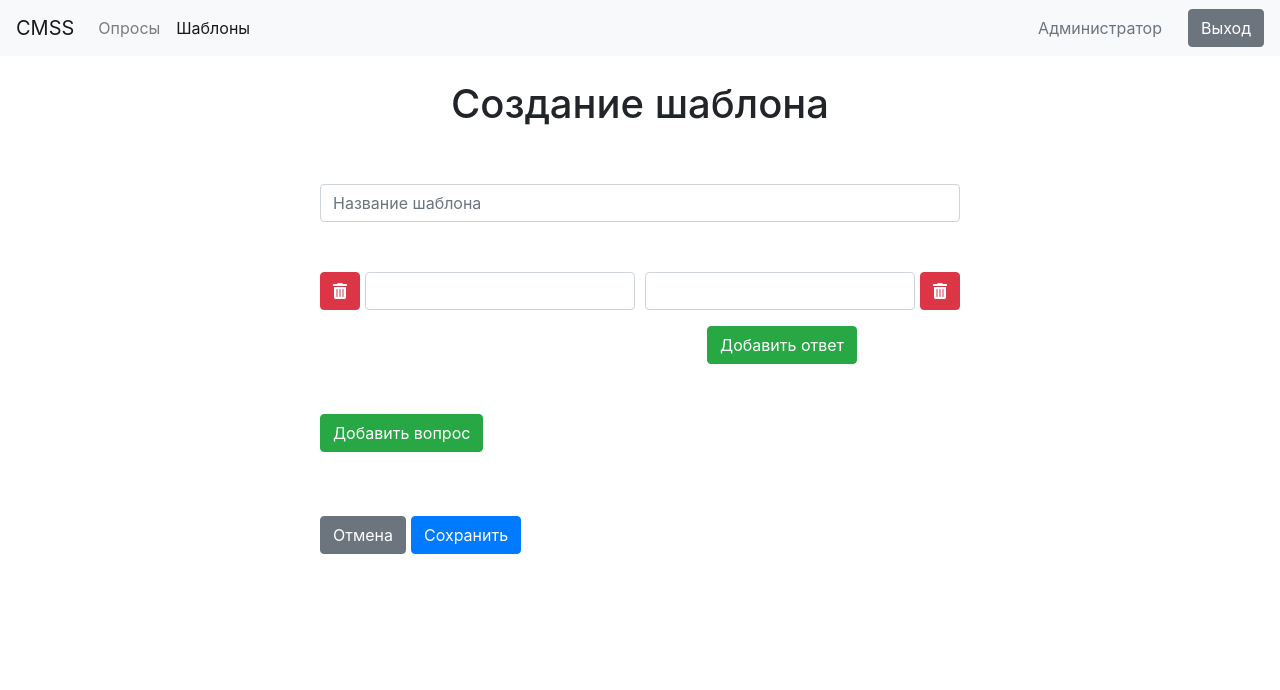
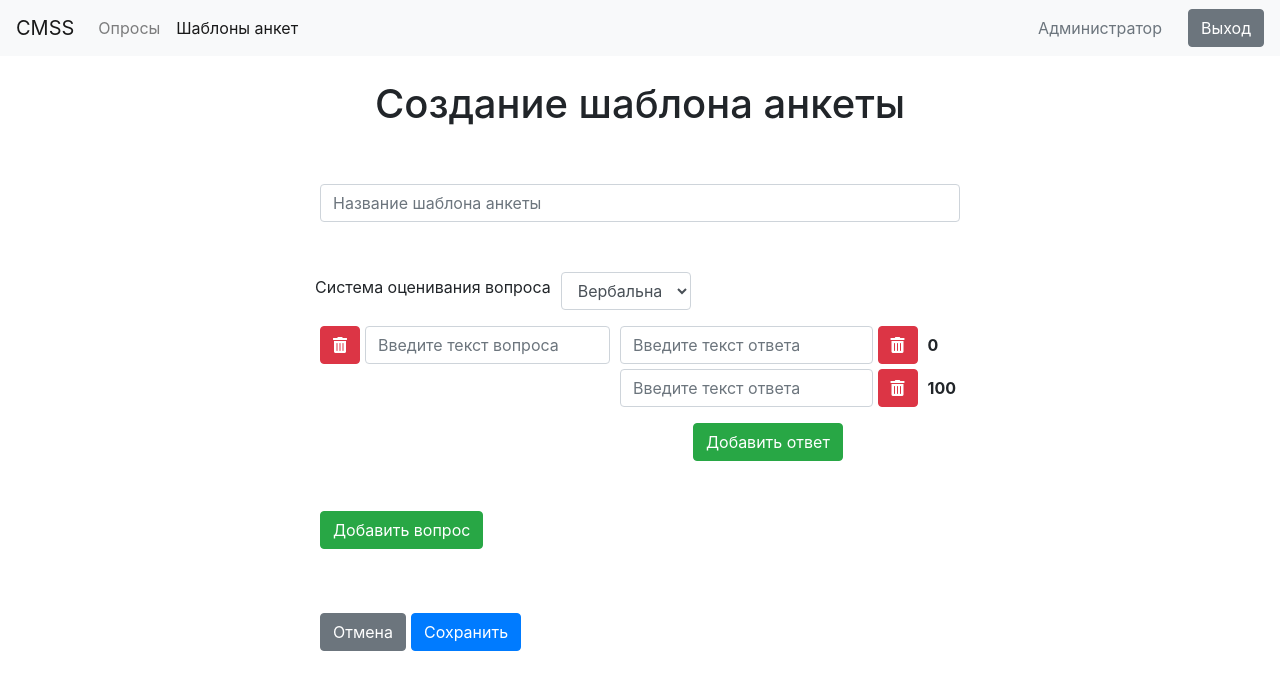
Before and after one commit to Cheltsov/diplombor, a Django app: template templates/adminer/pattern_create.html in a window 1280 px wide. Shown: the top 690 px of the page. Run offline with Django 3.2, Linux system fonts and the light colour scheme; the template is opened without the code that fills it, so the values that code supplies are empty; some libraries are stand-ins or nearby versions.

Commit message:
Making edits for questionnaire templates

```diff
--- a/adminer/core/data.py
+++ b/adminer/core/data.py
@@ -13,6 +13,7 @@ def createJsonQuestion(questions):
         ques_json.append({
             "id": question.id,
             "title": question.title,
-            "answers": question.answer_set.all()
+            "answers": question.answer_set.all(),
+            'is_verbal': question.is_verbal,
         })
     return ques_json
--- a/adminer/models.py
+++ b/adminer/models.py
@@ -42,6 +42,7 @@ class Question(models.Model):
     title = models.CharField(max_length=100, blank=True, null=True)
     id_polls = models.ForeignKey(Polls, on_delete=models.SET_NULL, default="", null=True)
     id_pattern = models.ForeignKey(Pattern, on_delete=models.SET_NULL, default="", null=True)
+    is_verbal = models.BooleanField(blank=True, null=False, default=False)
 
     class Meta:
         managed = True
--- a/static/adminer/css/edit_pattern.css
+++ b/static/adminer/css/edit_pattern.css
@@ -1,7 +1,15 @@
+.box-master {
+    margin: 10px -5px;
+}
+
 .box {
     display: flex;
     justify-content: center;
-    margin: 10px -5px;
+}
+
+.select_verbal {
+    width: 20%;
+    margin-left: 10px;
 }
 
 .item {
@@ -12,6 +20,7 @@
 .box_answer {
     display: flex;
     margin-bottom: 5px;
+    align-items: center;
 }
 
 .box_answer > button {
@@ -21,3 +30,9 @@
 .delete_question {
     margin-right: 5px
 }
+
+.cost-answer {
+    margin-left: 10px;
+    font-weight: bold;
+    width: 45px;
+}
--- a/static/adminer/js/pattern_edit.js
+++ b/static/adminer/js/pattern_edit.js
@@ -6,30 +6,47 @@ $(document).ready(function () {
         if ($('.box').length != 1) {
             $('#question_box_' + id).remove();
         } else {
-            alert('Нельзя удалить последний');
+            alert('Нельзя удалить последний вопрос');
         }
     });
 
     // Добавление вопроса
     $(document).on('click', '#add_question', function (e) {
         e.preventDefault();
-        let count_box = parseInt($('#form_pattern_edit').children('.box').last().attr('data-id')) + 1;
-        $('.box').last().after(`
-                <div class="box" id="question_box_` + count_box + `" data-id="` + count_box + `">
+
+        let count_box = parseInt($('#form_pattern_edit').children('.box-master').last().attr('data-id')) + 1;
+        $('.box-master').last().after(`
+                <div class="box-master" id="question_box_` + count_box + `" data-id="` + count_box + `">
+                    <div class="form-group d-flex align-items-center">
+                        <label for="question[` + count_box + `]['is_verbal']">Система оценивания вопроса</label>
+                        <select id="question[` + count_box + `]['is_verbal']" class="form-control select_verbal" data-id="` + count_box + `" name="question[`+count_box+`]['is_verbal']">
+                            <option value="1">Вербальная</option>
+                            <option value="0">Числовая</option>
+                        </select>
+                    </div>
+                    <div class="box">
                         <div class="item">
                             <div style="display: flex">
                                 <button class="btn btn-danger delete_question" data-id="` + count_box + `"><i class="fas fa-trash-alt"></i></button>
-                            <input type="text" required class="form-control" value="" name="question[` + count_box + `]['title']">
+                                <input type="text" required class="form-control" value="" name="question[` + count_box + `]['title']" placeholder="Введите текст вопроса">
                             </div>
                         </div>
                         <div class="item" id="container_answer_` + count_box + `">
                             <div class="box_answer" id="box_answer_1" data-id="1">
-                            <input type="text" required class="form-control" value="" name="question[` + count_box + `]['answer'][1]">
+                                <input type="text" required class="form-control" value="" name="question[` + count_box + `]['answer'][1]"  placeholder="Введите текст ответа">
                                 <button class="btn btn-danger answer_delete" data-id="1" data-question="` + count_box + `"><i class="fas fa-trash-alt"></i></button>
+                                <span class="cost-answer" id="question[` + count_box + `]['cost'][1]">0</span>
+                                <br>
+                            </div>
+                            <div class="box_answer" id="box_answer_2" data-id="2">
+                                <input type="text" class="form-control" value="" name="question[` + count_box + `]['answer'][2]" required placeholder="Введите текст ответа">
+                                <button class="btn btn-danger answer_delete" data-id="2" data-question="` + count_box + `"><i class="fas fa-trash-alt"></i></button>
+                                <span class="cost-answer" id="question[` + count_box + `]['cost'][2]">100</span>
                                 <br>
                             </div>
                             <div class="d-flex mt-3" style="width: 87%;">
                                 <button class="btn btn-success mx-auto add_answer" data-id="` + count_box + `">Добавить ответ</button>
+                            </div>
                         </div>
                     </div>
                 </div>`);
@@ -41,10 +58,10 @@ $(document).ready(function () {
         let id_box_answer = $(this).attr('data-id');
         let id_question = $(this).attr('data-question');
 
-        if ($('#container_answer_' + id_question).children('.box_answer').length != 1) {
+        if ($('#container_answer_' + id_question).children('.box_answer').length != 2) {
             $('#question_box_' + id_question).find('#box_answer_' + id_box_answer).remove();
         } else {
-            alert('Нельзя удалить последний');
+            alert('Нельзя удалить ответ. У вопроса должно быть минимум 2 ответа');
         }
     });
 
@@ -52,21 +69,40 @@ $(document).ready(function () {
     $(document).on('click', '.add_answer', function (e) {
         e.preventDefault();
         let id_question = $(this).attr('data-id');
+        if ($("#question_is_verbal_" + id_question).val() != 0) {
+            addAnswerIsVerbal(id_question);
+        }
+    });
+
+    function addAnswerIsVerbal(id_question) {
         let last_answer = $('#container_answer_' + id_question).children('.box_answer').last();
         let count_answer = parseInt(last_answer.attr('data-id')) + 1;
 
         last_answer.after(`
                 <div class="box_answer" id="box_answer_` + count_answer + `" data-id="` + count_answer + `">
-                    <input type="text" required class="form-control" value="" name="question[` + id_question + `]['answer'][`+count_answer+`]">
+                    <input type="text" required class="form-control" value="" name="question[` + id_question + `]['answer'][`+count_answer+`]"  placeholder="Введите текст ответа">
                     <button class="btn btn-danger answer_delete" data-id="` + count_answer + `" data-question="` + id_question + `"><i class="fas fa-trash-alt"></i></button>
+                    <span class="cost-answer" id="question[` + id_question + `]['cost'][` + count_answer + `]"></span>
                     <br>
                 </div>`);
+
+        recalculateAnswer(id_question);
+    }
+
+    function recalculateAnswer(id_container_answer) {
+        let arr_cost_answer = $('#container_answer_'+id_container_answer).find('.cost-answer')
+        let count_answer = arr_cost_answer.length
+        let step = 100 / (parseInt(count_answer) - 1);
+
+        arr_cost_answer.each(function(index){
+            $(this).text(Math.trunc(step * index));
         });
+    }
 
     $('#form_pattern_edit').submit(function (e) {
         e.preventDefault();
         let data = []
-        $(this).children('.box').each(function(){
+        $(this).find('.box-master').each(function(){
             let id = $(this).attr('data-id');
             let answers = [];
             $(this).find('.box_answer').each(function(){
@@ -75,9 +111,11 @@ $(document).ready(function () {
             data.push({
                 'id': id,
                 'title': $(this).find(`input[name="question[`+id+`]['title']"]`).val(),
-                'answers': answers
+                'answers': answers,
+                'is_verbal': $(this).find(`select[name="question[`+id+`]['is_verbal']"]`).val()
             })
         });
+
         $.ajax({
             headers: { "X-CSRFToken": $('input[name="csrfmiddlewaretoken"]').val() },
             type: $(this).attr('method'),
@@ -85,7 +123,7 @@ $(document).ready(function () {
             dataType: 'json',
             data: {'getdata': JSON.stringify(data), 'pattern_title': $('#pattern_title').val()},
             success: function (response){
-                console.log(response)
+                console.log(response);
                 if(response) {
                     window.location.href = '/admin/pattern/';
                 }
@@ -93,3 +131,47 @@ $(document).ready(function () {
         })
     })
 });
+
+// Изменение системы оценивания
+$(document).on('change', '.select_verbal', function(e) {
+    e.preventDefault();
+
+    let id_question = $(this).attr('data-id');
+    let count_answer = 1;
+
+    if ($(this).val() == 0) {
+        $('#container_answer_' + id_question).html(`
+            <div class="box_answer" id="box_answer_` + count_answer + `" data-id="` + count_answer + `">
+                <input type="number" required class="form-control input_number" max="100" name="question[` + id_question + `]['answer'][`+count_answer+`]" placeholder="Введите максильную оценку">
+                <br>
+           </div>`);
+        $('#container_answer_' + id_question).parent('.box').css('width', '88%');
+    } else {
+        $('#container_answer_' + id_question).html(`
+            <div class="box_answer" id="box_answer_` + count_answer + `" data-id="1">
+                <input type="text" required class="form-control" value="" name="question[` + id_question + `]['answer'][1]"  placeholder="Введите текст ответа">
+                <button class="btn btn-danger answer_delete" data-id="1" data-question="` + id_question + `"><i class="fas fa-trash-alt"></i></button>
+                <span class="cost-answer" id="question[` + id_question + `]['cost'][1]">0</span>
+                <br>
+             </div>
+             <div class="box_answer" id="box_answer_2" data-id="2">
+                <input type="text" class="form-control" value="" name="question[` + id_question + `]['answer'][2]" required  placeholder="Введите текст ответа">
+                <button class="btn btn-danger answer_delete" data-id="2" data-question="` + id_question + `"><i class="fas fa-trash-alt"></i></button>
+                <span class="cost-answer" id="question[` + id_question + `]['cost'][2]">100</span>
+                <br>
+             </div>
+             <div class="d-flex mt-3" style="width: 87%;">
+                <button class="btn btn-success mx-auto add_answer" data-id="` + id_question + `">Добавить ответ</button>
+             </div>`);
+        $('#container_answer_' + id_question).parent('.box').css('width', '100%');
+    }
+});
+// Валидация поле для ввода Числоcлового оценивания
+$(document).on('keydown', '.input_number', function (e) {
+    if (e.key.length == 1 && e.key.match(/[^0-9'".]/)) {
+        return false;
+    }
+    if (this.value.length > 2) {
+        this.value = this.value.slice(0,2);
+    }
+});
--- a/templates/adminer/base.html
+++ b/templates/adminer/base.html
@@ -27,7 +27,7 @@
                 <a class="nav-link" href="{% url 'adminer:home' %}">Опросы <span class="sr-only">(current)</span></a>
             </li>
             <li class="nav-item" data-name="pattern">
-                <a class="nav-link" href="{% url 'adminer:pattern' %}">Шаблоны <span class="sr-only">(current)</span></a>
+                <a class="nav-link" href="{% url 'adminer:pattern' %}">Шаблоны анкет <span class="sr-only">(current)</span></a>
             </li>
             {% comment %}<li class="nav-item dropdown">
                 <a class="nav-link dropdown-toggle" href="#" id="navbarDropdown" role="button" data-toggle="dropdown"
--- a/templates/adminer/pattern.html
+++ b/templates/adminer/pattern.html
@@ -12,9 +12,9 @@
         <div class="mx-auto" style="width: 100%">
             <br>
             <div style="position: relative; width: 70%; margin: 0 auto">
-                <h1 class="text-center">Шаблоны</h1>
+                <h1 class="text-center">Шаблоны анкет</h1>
                 <div style="position: absolute; right: 0; top: 5px;">
-                    <a href="{% url 'adminer:pattern_create' %}" class="btn btn-success">Создать шаблон</a>
+                    <a href="{% url 'adminer:pattern_create' %}" class="btn btn-success">Создать шаблон анкеты</a>
                 </div>
             </div>
             <br>
--- a/templates/adminer/pattern_create.html
+++ b/templates/adminer/pattern_create.html
@@ -10,31 +10,52 @@
     <div class="d-flex">
         <div class="mx-auto" style="width: 50%">
             <br>
-            <h1 class="text-center">Создание шаблона</h1>
+            <h1 class="text-center">Создание шаблона анкеты</h1>
             <br>
             <form method="post" class="mt-4" id="form_pattern_edit" url="{% url 'adminer:pattern_create' %}">
                 {% csrf_token %}
 
                 <div class="form-group">
                     <input type="text" class="form-control" id="pattern_title"
-                           placeholder="Название шаблона" required>
+                           placeholder="Название шаблона анкеты" required>
                 </div>
                 <br>
-                <div class="box" id="question_box_1" data-id="1">
+                <div class="box-master" id="question_box_1" data-id="1">
+                    <div class="form-group d-flex align-items-center">
+                        <label for="question_is_verbal_1">Система оценивания вопроса</label>
+                        <select id="question_is_verbal_1" class="form-control select_verbal" data-id="1" name="question[1]['is_verbal']">
+                            <option value="1">Вербальная</option>
+                            <option value="0">Числовая</option>
+                        </select>
+                    </div>
+                    <div class="box">
                         <div class="item">
                             <div style="display: flex">
-                            <button class="btn btn-danger delete_question" data-id="1"><i class="fas fa-trash-alt"></i></button>
-                            <input type="text" class="form-control" value="" name="question[1]['title']" required>
+                                <button class="btn btn-danger delete_question" data-id="1"><i
+                                        class="fas fa-trash-alt"></i></button>
+                                <input type="text" class="form-control" value="" name="question[1]['title']" required placeholder="Введите текст вопроса">
                             </div>
                         </div>
                         <div class="item" id="container_answer_1">
                             <div class="box_answer" id="box_answer_1" data-id="1">
-                            <input type="text" class="form-control" value="" name="question[1]['answer'][1]" required>
-                            <button class="btn btn-danger answer_delete" data-id="1" data-question="1"><i class="fas fa-trash-alt"></i></button>
+                                <input type="text" class="form-control" value="" name="question[1]['answer'][1]"
+                                       required placeholder="Введите текст ответа">
+                                <button class="btn btn-danger answer_delete" data-id="1" data-question="1"><i
+                                        class="fas fa-trash-alt"></i></button>
+                                <span class="cost-answer" id="question[1]['cost'][2]">0</span>
+                                <br>
+                            </div>
+                            <div class="box_answer" id="box_answer_2" data-id="2">
+                                <input type="text" class="form-control" value="" name="question[1]['answer'][2]"
+                                       required placeholder="Введите текст ответа">
+                                <button class="btn btn-danger answer_delete" data-id="2" data-question="1"><i
+                                        class="fas fa-trash-alt"></i></button>
+                                <span class="cost-answer" id="question[1]['cost'][2]">100</span>
                                 <br>
                             </div>
                             <div class="d-flex mt-3" style="width: 87%;">
                                 <button class="btn btn-success mx-auto add_answer" data-id="1">Добавить ответ</button>
+                            </div>
                         </div>
                     </div>
                 </div>
```
Also changed, not shown: adminer/core/query.py (+22 -4 lines), templates/adminer/pattern_edit.html (+38 -10 lines), adminer/migrations/0003_auto_20210911_1017.py (added), adminer/migrations/0004_auto_20210911_1033.py (added), db.sqlite3. Lines whose indentation alone changed are shown as unchanged.
